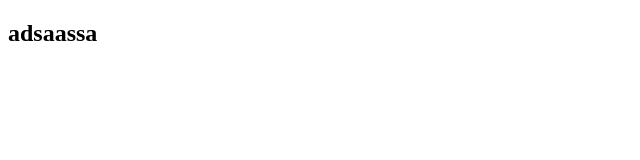
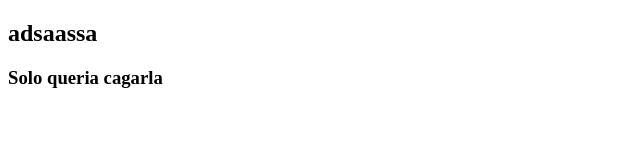
Before and after one commit to IvaanG/Practica, a plain HTML site: page index.html in a window 1280 px wide. Shown: the whole page, without its empty margins (0-640 px from the left). Drawn offline with Linux system fonts and the light colour scheme.

Commit message:
cagandola parte 1

```diff
--- a/index.html
+++ b/index.html
@@ -8,5 +8,6 @@
 </head>
 <body>
     <h2>adsaassa</h2>
+    <h3>Solo queria cagarla</h3>
 </body>
 </html>
```
